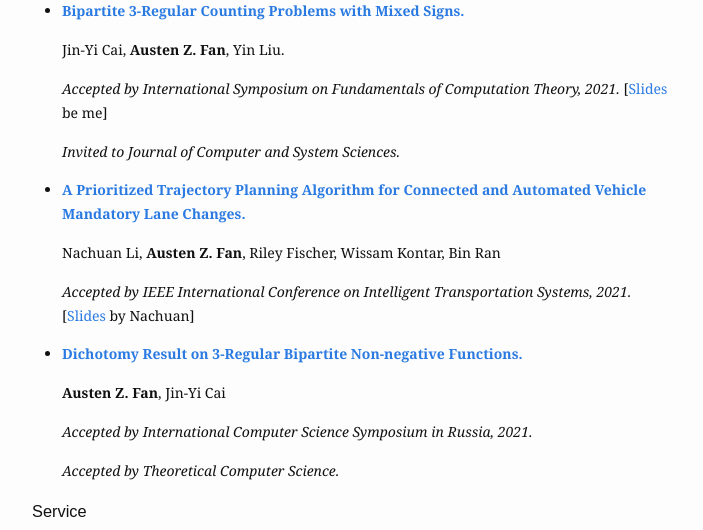
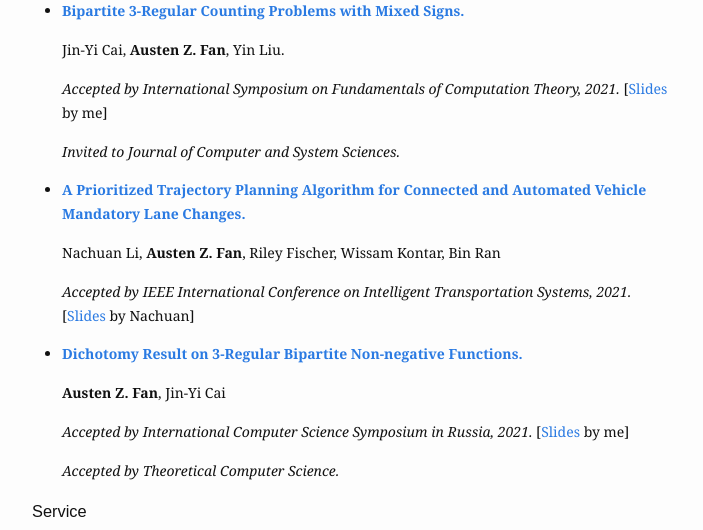
Before and after one commit to Austen-Z-Fan/Austen-Z-Fan.github.io, a Jekyll site: the page built from research.md, in a window 1280 px wide. Shown: the part 635-1165 px from the top of the page, without its empty margins (288-991 px from the left). Built offline with Jekyll 4.4.1, drawn with Linux system fonts in a browser that asks for light colours.

Commit message:
Update research.md

```diff
--- a/research.md
+++ b/research.md
@@ -31,7 +31,7 @@ slug: /research
 
   Jin-Yi Cai, **Austen Z. Fan**, Yin Liu.
 
-  *Accepted by International Symposium on Fundamentals of Computation Theory, 2021.* [[Slides](assets/slides/FCT_2021_Presentation.pdf) be me]
+  *Accepted by International Symposium on Fundamentals of Computation Theory, 2021.* [[Slides](assets/slides/FCT_2021_Presentation.pdf) by me]
 
   *Invited to Journal of Computer and System Sciences.*
 
@@ -47,7 +47,7 @@ slug: /research
 
   **Austen Z. Fan**, Jin-Yi Cai
 
-  *Accepted by International Computer Science Symposium in Russia, 2021.*
+  *Accepted by International Computer Science Symposium in Russia, 2021.* [[Slides](assets/slides/CSR_2021_Presentation.pdf) by me]
 
   *Accepted by Theoretical Computer Science.*
 
```
